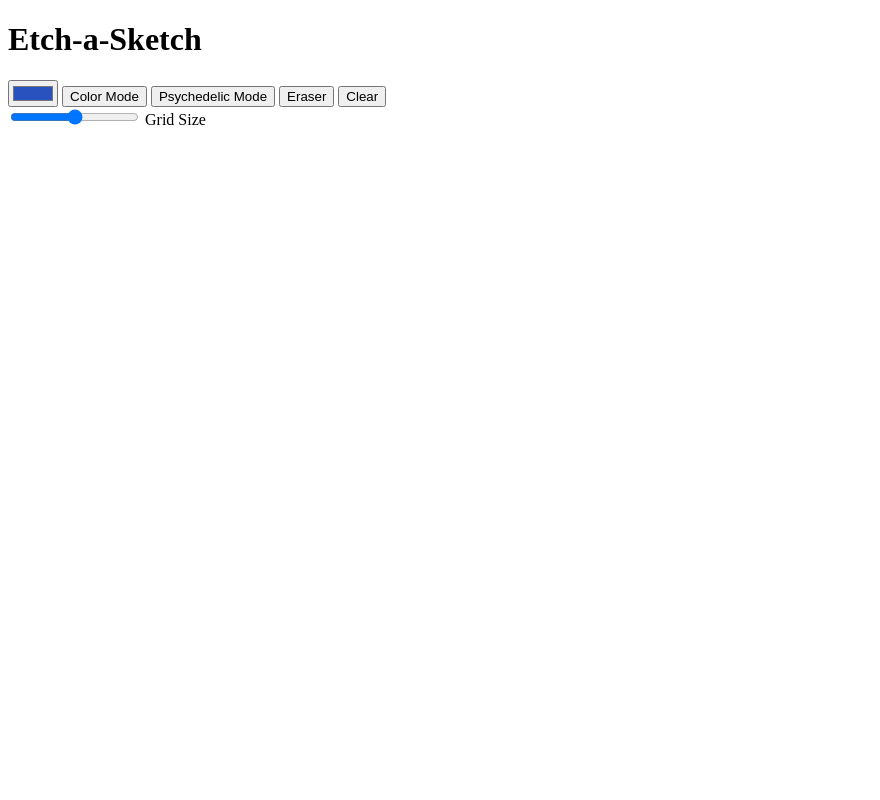
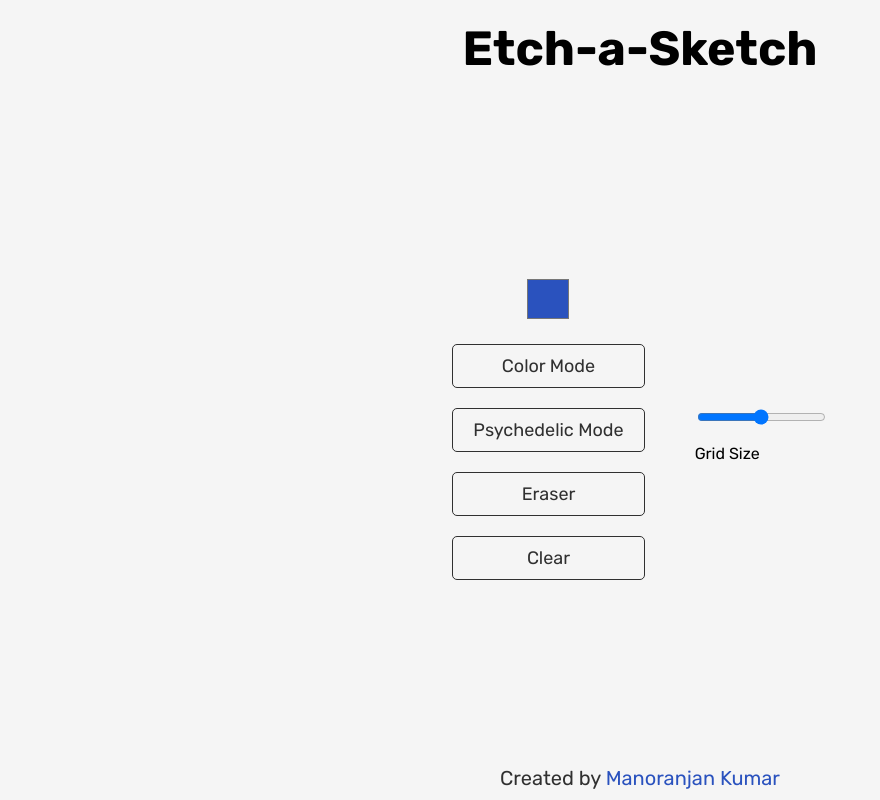
Before and after one commit to Ihlakhizan/odin-etch-a-sketch, a plain HTML site: page index.html in a window 1280 px wide. Shown: the whole page, without its empty margins (0-880 px from the left). Drawn offline with Linux system fonts and the light colour scheme.

Commit message:
Add basic styles, to be later modified

```diff
--- a/index.html
+++ b/index.html
@@ -6,6 +6,9 @@
     <meta name="viewport" content="width=device-width, initial-scale=1.0">
     <link rel="stylesheet" href="styles.css">
     <script src="scripts.js" defer></script>
+    <link rel="preconnect" href="https://fonts.googleapis.com">
+    <link rel="preconnect" href="https://fonts.gstatic.com" crossorigin>
+    <link href="https://fonts.googleapis.com/css2?family=Rubik:wght@400;700&display=swap" rel="stylesheet">
     <title>Etch-a-Sketch</title>
 </head>
 <body>
@@ -28,5 +31,8 @@
             </div>
         </div>
     </main>
+    <footer>
+        <p class="footer-text">Created by <a href="https://github.com/Ihlakhizan/odin-rock-paper-scissors">Manoranjan Kumar</a></p>
+    </footer>
 </body>
 </html>
--- a/styles.css
+++ b/styles.css
@@ -0,0 +1,103 @@
+/* GENERAL */
+* {
+    box-sizing: border-box;
+    font-family: "Rubik", Arial, Helvetica, sans-serif;
+    /*border: 1px solid red;*/
+}
+
+body {
+    background-color: #F5F5F5;
+    height: 100vh;
+    margin: 0;
+    display: flex;
+    flex-direction: column;
+    align-items: space-between;
+}
+
+header, main, footer {
+    display: flex;
+    justify-content: center;
+}
+
+/* HEADER */
+header {
+    margin: 0;
+}
+
+h1 {
+    margin: 20px 0;
+    font-size: 48px;
+    font-weight: 700;
+}
+
+/* MAIN */
+main {
+    flex: 1;
+    justify-content: center;
+    align-items: center;
+    gap: 50px;
+}
+
+.settings {
+    display: flex;
+    flex-direction: column;
+    align-items: center;
+    gap: 20px;
+}
+
+input {
+    border: 0;
+    background-color: inherit;
+    height: 50px;
+}
+
+button {
+    width: 100%;
+    font-size: 18px;
+    color: #303030;
+    background-color: #F5F5F5;
+    border: 1px solid #303030;
+    border-radius: 5px;
+    padding: 10px 20px;
+    transition: scale 0.2s, color 0.2s, background-color 0.2s;
+}
+
+#clear-button {
+    transition: none;
+    transition: scale 0.2s;
+}
+
+button:hover {
+    scale: 1.05;
+}
+
+button:focus {
+    background-color: #303030;
+    color: white;
+}
+
+#clear-button:focus {
+    background-color: #F5F5F5;
+}
+
+.grid-section, .grid-settings {
+    display: flex;
+    flex-direction: column;
+}
+
+/* FOOTER */
+footer {
+    display: flex;
+    justify-content: center;
+}
+
+.footer-text {
+    margin: 10px 0;
+    font-size: 20px;
+    color: #303030;
+}
+
+a {
+    text-decoration: none;
+    color: #2A52BE;
+}
```
